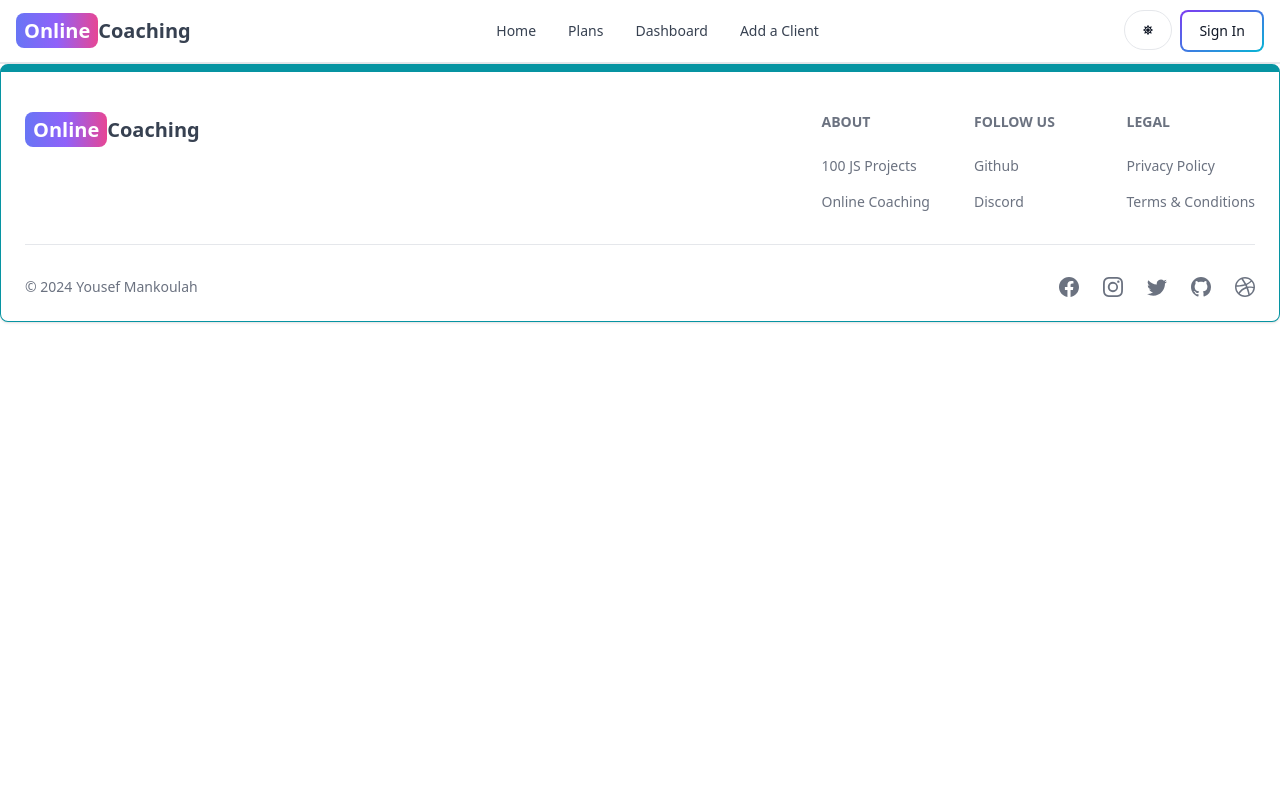
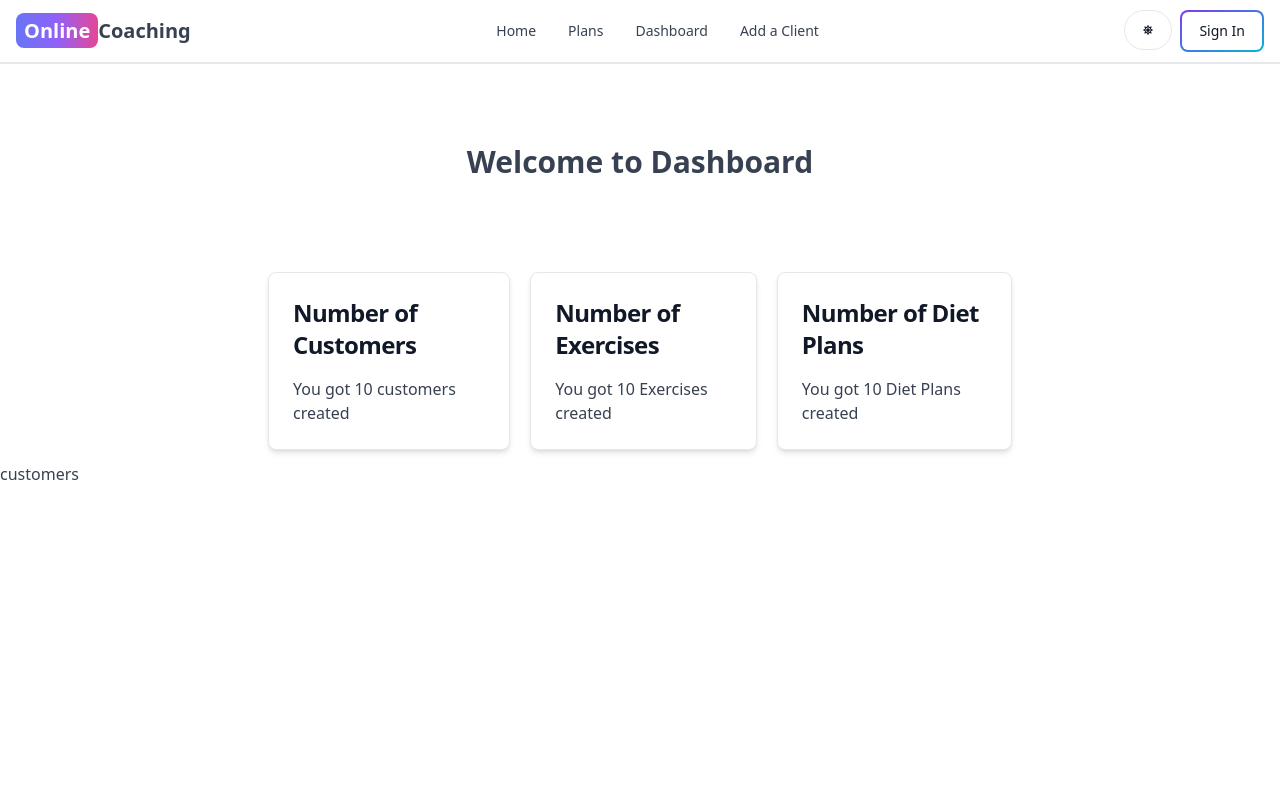
Before and after one commit to yousefmankoulah/Coaching-Manger, a React (Vite) app in the folder client/: page /dashboard/1 in a window 1280 px wide. Shown: the top 800 px of the page. Built offline with nearby package versions, Linux system fonts and the light colour scheme.

Commit message:
update UI

```diff
--- a/client/src/App.jsx
+++ b/client/src/App.jsx
@@ -20,7 +20,7 @@ export default function App() {
         <Route path="/sign-in" element={<SignIn />} />
         <Route path="/sign-up" element={<SignUp />} />
         <Route path="/add-customer" element={<AddCustomers />} />
-        <Route path="/dashboard" element={<Dashboard />} />
+        <Route path="/dashboard/:id" element={<Dashboard />} />
         {/* <Route path='/about' element={<About />} />
 
         <Route path='/search' element={<Search />} />
--- a/client/src/components/Header.jsx
+++ b/client/src/components/Header.jsx
@@ -14,6 +14,8 @@ export default function Header() {
   const dispatch = useDispatch();
   const { currentUser } = useSelector((state) => state.user);
   const { theme } = useSelector((state) => state.theme);
+
+  const userId = currentUser && currentUser.id;
 
   const handleSignout = async () => {
     try {
@@ -91,8 +93,14 @@ export default function Header() {
         <Navbar.Link active={path === "/"} as={"div"}>
           <Link to="/">Plans</Link>
         </Navbar.Link>
-        <Navbar.Link active={path === "/dashboard"} as={"div"}>
-          <Link to="/dashboard">Dashboard</Link>
+        {/* {userId && (
+          <Navbar.Link active={path === `/dashboard/${userId}`} as={"div"}>
+            <Link to={`/dashboard/${userId}`}>Dashboard</Link>
+          </Navbar.Link>
+        )} */}
+
+        <Navbar.Link active={path === `/dashboard/${userId}`} as={"div"}>
+          <Link to={`/dashboard/${userId}`}>Dashboard</Link>
         </Navbar.Link>
         <Navbar.Link active={path === "/add-customer"} as={"div"}>
           <Link to="/add-customer">Add a Client</Link>
--- a/client/src/components/ThemeProvider.jsx
+++ b/client/src/components/ThemeProvider.jsx
@@ -1,10 +1,10 @@
-import { useSelector } from 'react-redux';
+import { useSelector } from "react-redux";
 
 export default function ThemeProvider({ children }) {
   const { theme } = useSelector((state) => state.theme);
   return (
     <div className={theme}>
-      <div className='bg-white text-gray-700 dark:text-gray-200 dark:bg-[rgb(16,23,42)] min-h-screen'>
+      <div className="bg-white text-gray-700 dark:text-gray-200 dark:bg-[rgb(16,23,42)] min-h-screen">
         {children}
       </div>
     </div>
--- /dev/null
+++ b/client/src/components/dashboardComponents/CustomersTable.jsx
@@ -0,0 +1,3 @@
+export default function CustomersTable() {
+  return <div>customers</div>;
+}
--- /dev/null
+++ b/client/src/components/dashboardComponents/DietPlansTable.jsx
@@ -0,0 +1,9 @@
+
+
+export default function DietPlansTable() {
+  return (
+    <div>
+      Diet
+    </div>
+  )
+}
--- /dev/null
+++ b/client/src/components/dashboardComponents/ExercisesTable.jsx
@@ -0,0 +1,8 @@
+
+export default function ExercisesTable() {
+  return (
+    <div>
+      Exercies
+    </div>
+  )
+}
--- a/client/src/pages/Dashboard.jsx
+++ b/client/src/pages/Dashboard.jsx
@@ -1,7 +1,54 @@
+import { Card } from "flowbite-react";
+import { useState } from "react";
+import CustomersTable from "../components/dashboardComponents/CustomersTable";
+import ExercisesTable from "../components/dashboardComponents/ExercisesTable";
+import DietPlansTable from "../components/dashboardComponents/DietPlansTable";
 
 export function Dashboard() {
+  const [selectedCard, setSelectedCard] = useState(null);
 
+  const handleCardClick = (cardName) => {
+    setSelectedCard(cardName);
+  };
 
+  return (
+    <div className="min-h-screen mt-20">
+      <h1 className="text-3xl font-bold text-center mb-20">
+        Welcome to Dashboard
+      </h1>
 
-  return <div>dash</div>;
+      <div className="flex p-3 max-w-3xl mx-auto flex-col md:flex-row md:items-center gap-5">
+        <Card className="max-w-sm" onClick={() => handleCardClick("customers")}>
+          <h5 className="text-2xl font-bold tracking-tight text-gray-900 dark:text-white">
+            Number of Customers
+          </h5>
+          <p className="font-normal text-gray-700 dark:text-gray-400">
+            You got 10 customers created
+          </p>
+        </Card>
+
+        <Card className="max-w-sm" onClick={() => handleCardClick("exercises")}>
+          <h5 className="text-2xl font-bold tracking-tight text-gray-900 dark:text-white">
+            Number of Exercises
+          </h5>
+          <p className="font-normal text-gray-700 dark:text-gray-400">
+            You got 10 Exercises created
+          </p>
+        </Card>
+
+        <Card className="max-w-sm" onClick={() => handleCardClick("diet")}>
+          <h5 className="text-2xl font-bold tracking-tight text-gray-900 dark:text-white">
+            Number of Diet Plans
+          </h5>
+          <p className="font-normal text-gray-700 dark:text-gray-400">
+            You got 10 Diet Plans created
+          </p>
+        </Card>
+      </div>
+      {selectedCard === null && <CustomersTable />}
+      {selectedCard === "customers" && <CustomersTable />}
+      {selectedCard === "exercises" && <ExercisesTable />}
+      {selectedCard === "diet" && <DietPlansTable />}
+    </div>
+  );
 }
```
